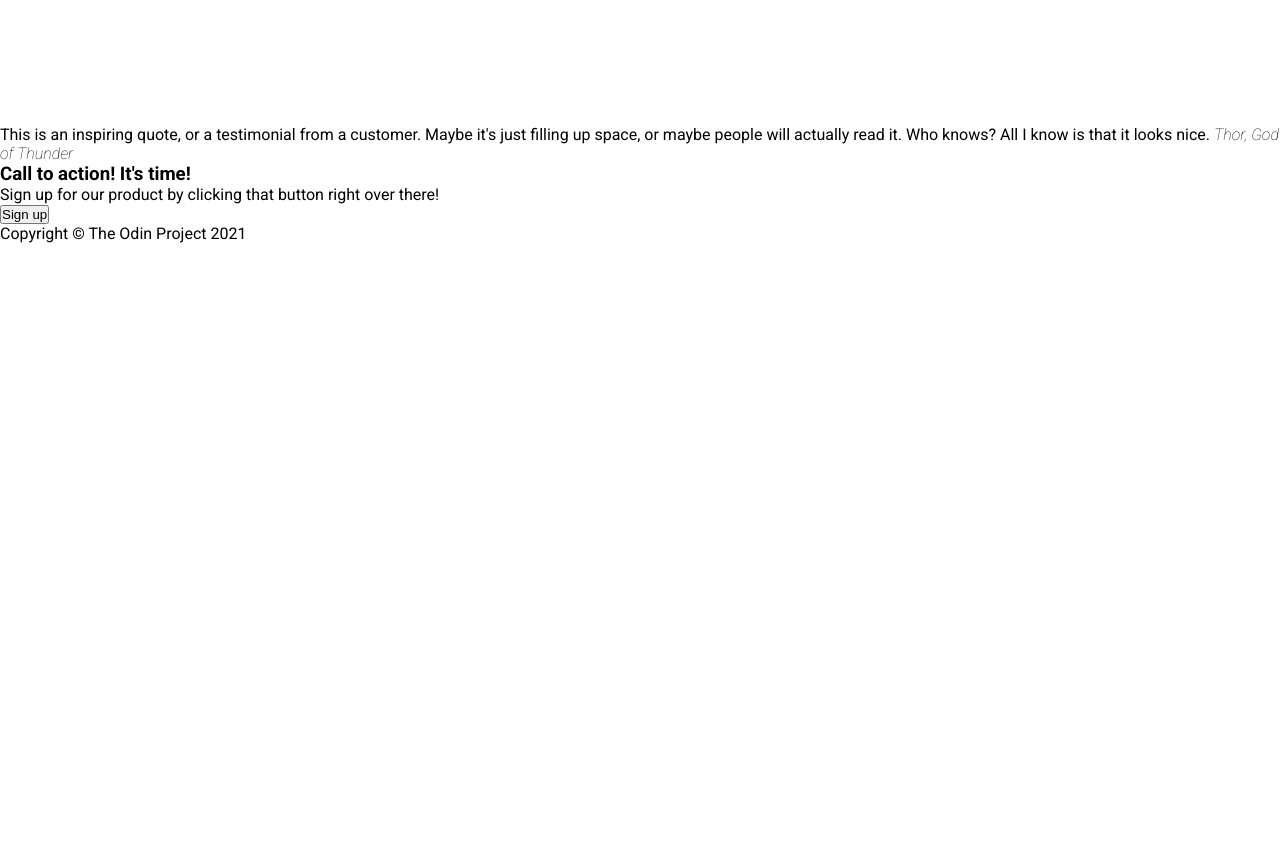
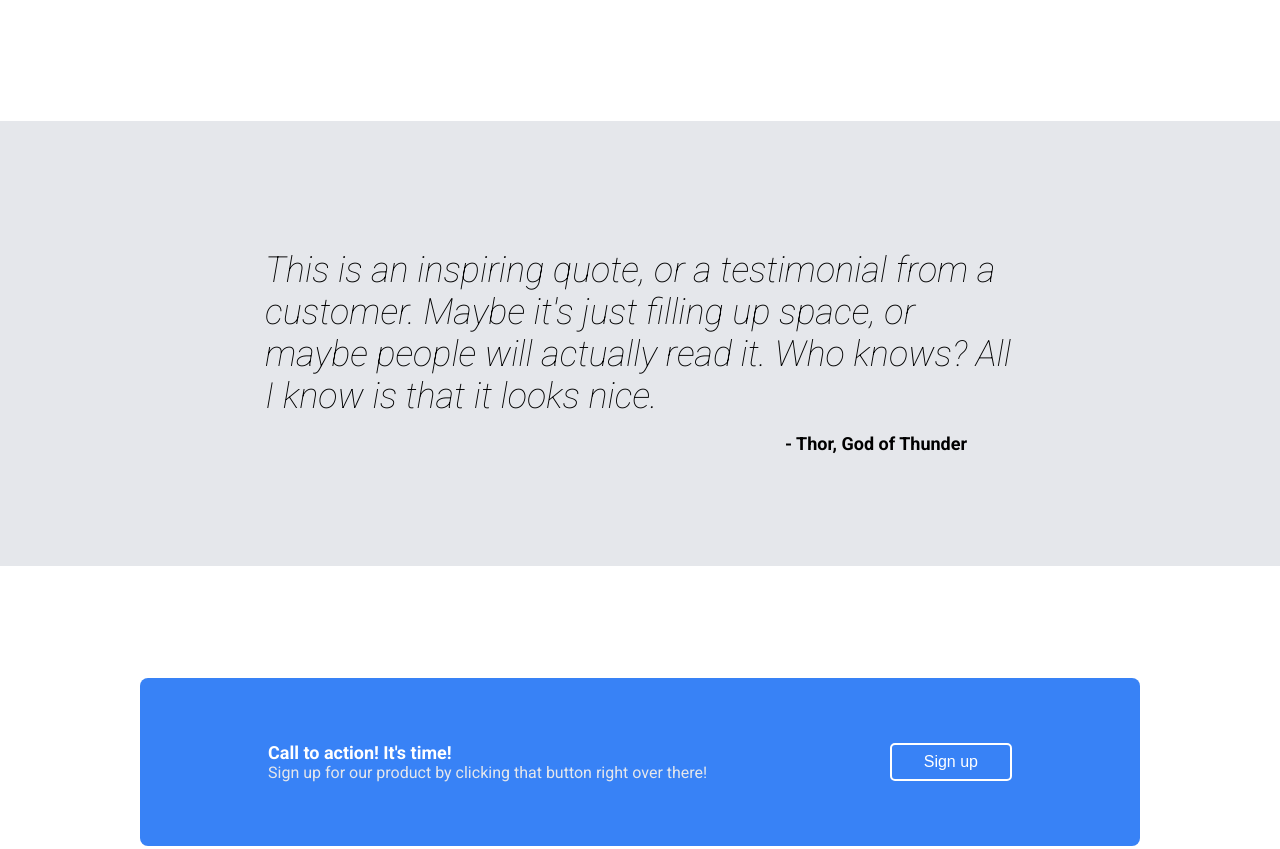
Before and after one commit to dmytroivanchuk/odin-landing-page, a website: page index.html in a window 1280 px wide. Shown: the part 887-1736 px from the top of the page. Before the commit the page ends 1130 px from the top, so only its background shows below. Drawn offline with Linux system fonts and the light colour scheme.

Commit message:
feat: add CSS to footer, quote and action sections

```diff
--- a/index.html
+++ b/index.html
@@ -8,7 +8,7 @@
     <link rel="preconnect" href="https://fonts.googleapis.com" />
     <link rel="preconnect" href="https://fonts.gstatic.com" crossorigin />
     <link
-      href="https://fonts.googleapis.com/css2?family=Roboto:ital,wght@0,400;0,700;1,100&display=swap"
+      href="https://fonts.googleapis.com/css2?family=Roboto:ital,wght@0,400;0,700;0,900;1,100&display=swap"
       rel="stylesheet"
     />
   </head>
@@ -45,43 +45,53 @@
           <div class="option-container">
             <article class="option">
               <div class="option-image"></div>
-              <p class="option-text">this is some subtext under an illustration or image</p>
+              <p class="option-text">
+                this is some subtext under an illustration or image
+              </p>
             </article>
             <article class="option">
               <div class="option-image"></div>
-              <p class="option-text">this is some subtext under an illustration or image</p>
+              <p class="option-text">
+                this is some subtext under an illustration or image
+              </p>
             </article>
             <article class="option">
               <div class="option-image"></div>
-              <p class="option-text">this is some subtext under an illustration or image</p>
+              <p class="option-text">
+                this is some subtext under an illustration or image
+              </p>
             </article>
             <article class="option">
               <div class="option-image"></div>
-              <p class="option-text">this is some subtext under an illustration or image</p>
+              <p class="option-text">
+                this is some subtext under an illustration or image
+              </p>
             </article>
           </div>
         </div>
       </section>
-      <blockquote>
-        This is an inspiring quote, or a testimonial from a customer. Maybe it's
-        just filling up space, or maybe people will actually read it. Who knows?
-        All I know is that it looks nice.
-        <cite>Thor, God of Thunder</cite>
-      </blockquote>
+      <section id="quote">
+        <blockquote>
+          This is an inspiring quote, or a testimonial from a customer. Maybe it's
+          just filling up space, or maybe people will actually read it. Who knows?
+          All I know is that it looks nice.
+          <cite>- Thor, God of Thunder</cite>
+        </blockquote>
+      </section>
       <section id="action">
         <div class="action-container">
           <div>
             <h3>Call to action! It's time!</h3>
-            <p>
+            <p class="action-text">
               Sign up for our product by clicking that button right over there!
             </p>
           </div>
-          <button>Sign up</button>
+          <button class="action-button">Sign up</button>
         </div>
       </section>
     </main>
     <footer>
-      <p>Copyright &copy; The Odin Project 2021</p>
+      <p class="footer-text">Copyright &copy; The Odin Project 2021</p>
     </footer>
   </body>
 </html>
--- a/styles.css
+++ b/styles.css
@@ -65,6 +65,7 @@ a {
 h1 {
   color: #F9FAF8;
   font-size: 48px;
+  font-weight: 900;
 }
 
 .secondary-text {
@@ -98,14 +99,14 @@ h1 {
 }
 
 .options-container {
-  padding: 48px 16px 128px;
-  width: 80%;
-  max-width: 800px;
+  padding: 48px 0 128px;
+  width: 75%;
+  max-width: 750px;
 }
 
 h2 {
   font-size: 36px;
-  font-weight: 700;
+  font-weight: 900;
   color: #1F2937;
   text-align: center;
   margin-bottom: 48px;
@@ -133,3 +134,76 @@ h2 {
 .option-text {
   text-align: center;
 }
+
+#quote {
+  background-color: #E5E7EB;
+  display: flex;
+  justify-content: center;
+}
+
+blockquote {
+  font-style: italic;
+  font-size: 36px;
+  padding: 128px 0 112px;
+  width: 75%;
+  max-width: 750px;
+}
+
+cite {
+  display: block;
+  text-align: right;
+  font-weight: 700;
+  font-style: normal;
+  font-size: 18px;
+  margin-right: 48px;
+  margin-top: 16px;
+}
+
+#action {
+  padding: 112px 16px;
+  display: flex;
+  justify-content: center;
+}
+
+.action-container {
+  background-color: #3882F6;
+  padding: 64px 128px;
+  border-radius: 8px;
+  display: flex;
+  justify-content: space-between;
+  align-items: center;
+  gap: 32px;
+  width: 100%;
+  max-width: 1000px;
+}
+
+h3 {
+  color: #fff;
+  font-weight: 700px;
+  font-size: 18px;
+}
+
+.action-text {
+  color: #E5E7EB;
+}
+
+.action-button {
+  background-color: #3882F6;
+  border-radius: 5px;
+  color: #fff;
+  padding: 8px 32px;
+  border: 2px #fff solid;
+  font-size: 16px;
+  font-weight: 700px;
+  flex-shrink: 0;
+}
+
+footer {
+  background-color: #1f2937;
+}
+
+.footer-text {
+  color: #E5E7EB;
+  text-align: center;
+  padding: 40px 0;
+}
```
